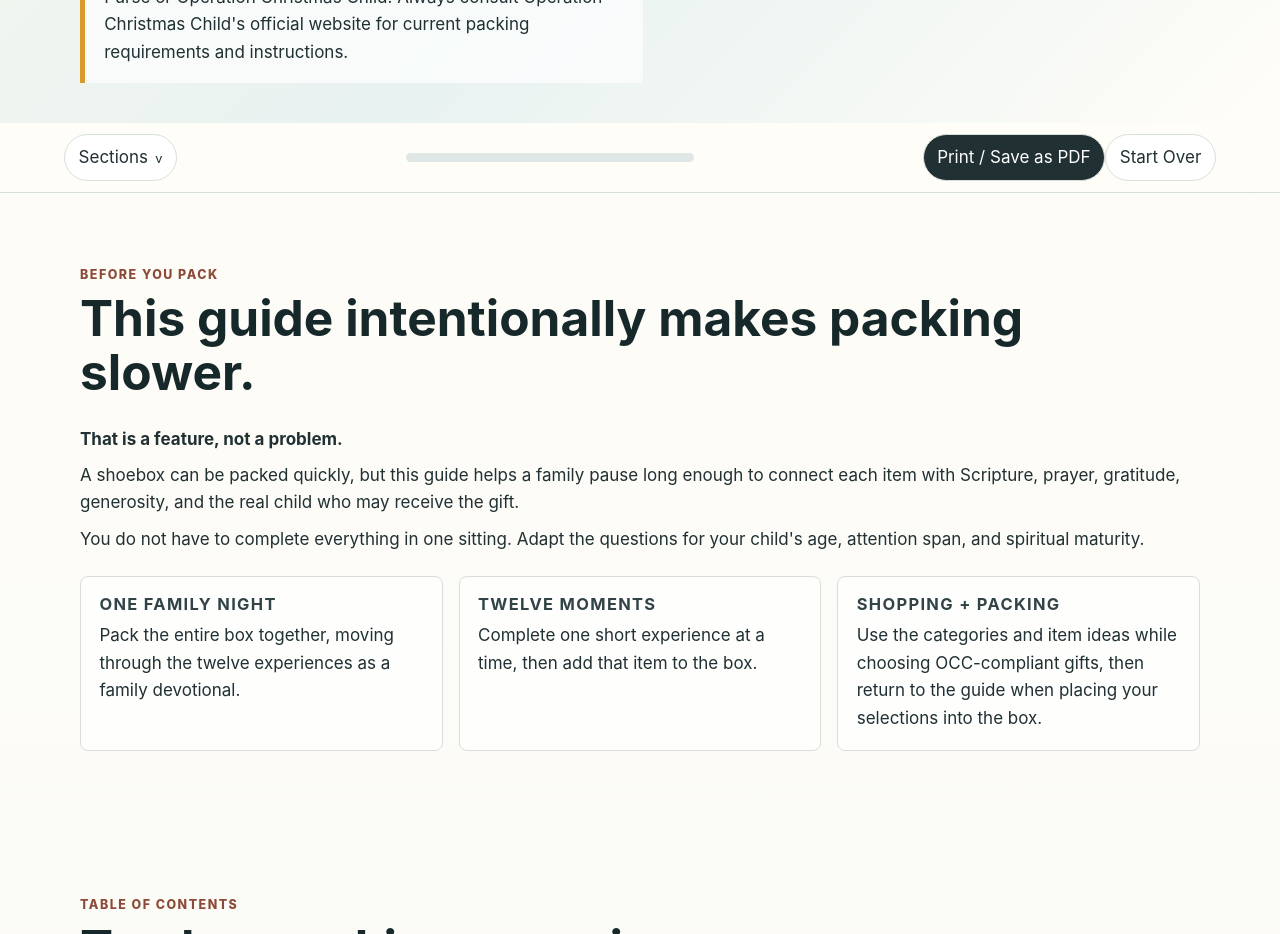
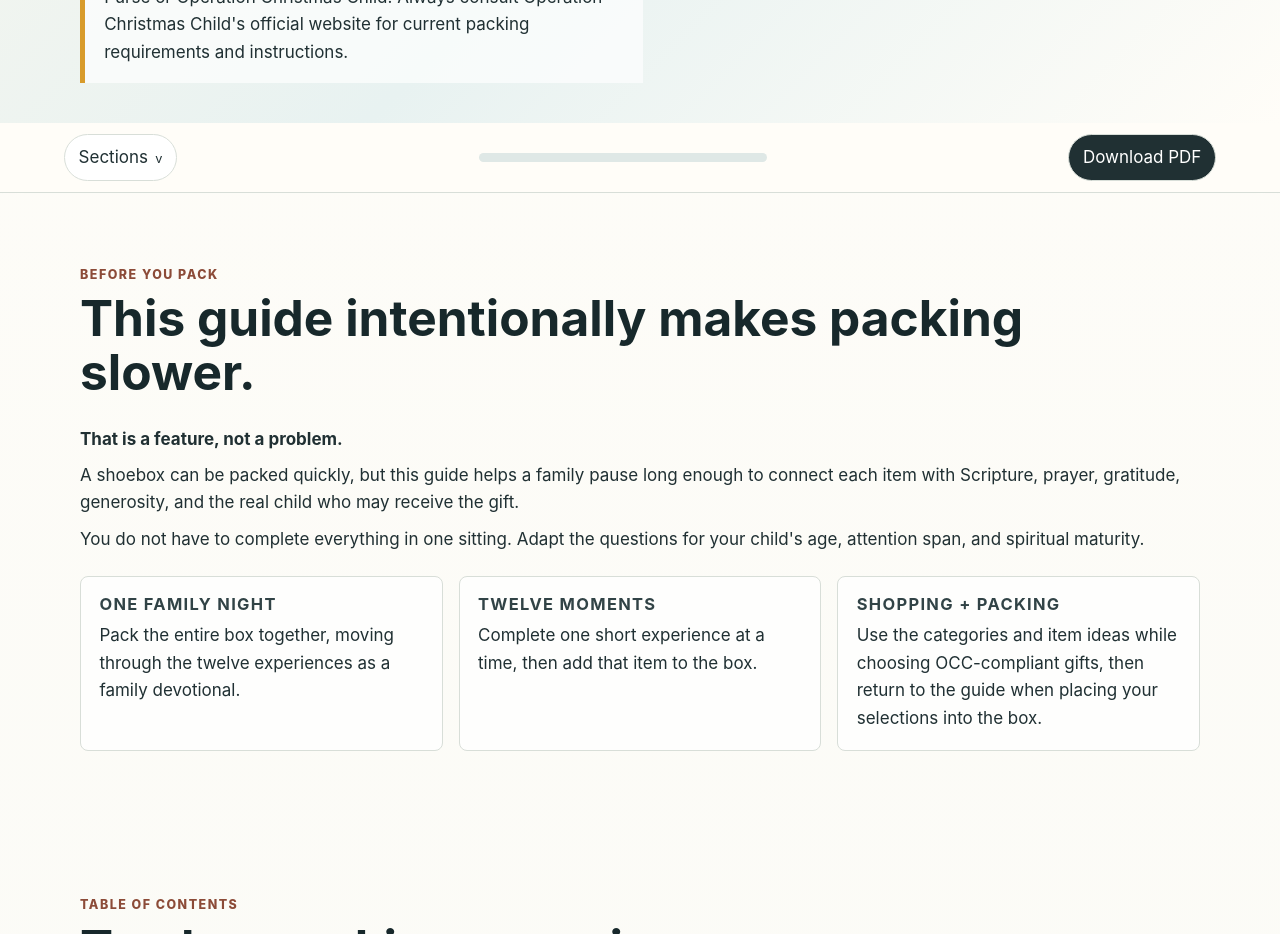
Before and after one commit to davethegeek2/shoebox-packing-guide-for-parents, a plain HTML site: page index.html in a window 1280 px wide. Shown: the part 880-1814 px from the top of the page. Drawn offline with Linux system fonts and the light colour scheme.

Commit message:
Add PDF download link to guide

```diff
--- a/index.html
+++ b/index.html
@@ -25,6 +25,7 @@
 @media print{#finish .look-back-questions{padding:0;margin:.08in 0 0}#finish .look-back-questions li{font-size:10pt;line-height:1.18}#finish .look-back-questions li+li{margin-top:.12in}}
 .next-steps li+li{margin-top:.45rem}
 @media print{#finish .next-steps{margin-top:.07in}#finish .next-steps li{font-size:10pt;line-height:1.18}#finish .next-steps li+li{margin-top:.045in}}
+.toolbar .primary-action{display:inline-block;border:1px solid var(--line);background:#203033;color:#fff;border-radius:999px;padding:.55rem .85rem;font:inherit;white-space:nowrap;cursor:pointer;text-decoration:none}
 </style>
 </head>
 <body>
@@ -49,7 +50,7 @@
     </details>
   </div>
   <div class="progress" aria-label="Packing progress"><span id="progressBar"></span></div>
-  <div><button class="primary" id="printBtn">Print / Save as PDF</button><button id="resetBtn">Start Over</button></div>
+  <div><a class="primary-action" href="https://drive.google.com/file/d/1hd7iRS5gZRhJdi517RPHSm6MnPOOZlr8/view?usp=sharing" target="_blank" rel="noopener noreferrer">Download PDF</a></div>
 </div>
 <main>
   <section class="intro wrap" id="before">
@@ -631,8 +632,6 @@
 const progress=document.getElementById('progressBar');
 function update(){const done=boxes.filter(b=>b.checked).length;progress.style.width=(boxes.length?done/boxes.length*100:0)+'%';localStorage.setItem('shoebox-packed',JSON.stringify(Object.fromEntries(boxes.map(b=>[b.dataset.pack,b.checked]))));}
 try{const saved=JSON.parse(localStorage.getItem('shoebox-packed')||'{}');boxes.forEach(b=>{b.checked=!!saved[b.dataset.pack];b.addEventListener('change',update);});update();}catch{boxes.forEach(b=>b.addEventListener('change',update));}
-document.getElementById('printBtn')?.addEventListener('click',()=>window.print());
-document.getElementById('resetBtn')?.addEventListener('click',()=>{boxes.forEach(b=>b.checked=false);update();});
 document.querySelectorAll('.sections-menu a').forEach(a=>a.addEventListener('click',()=>{const menu=a.closest('details'); if(menu) menu.open=false;}));
 </script>
 </body>
```
